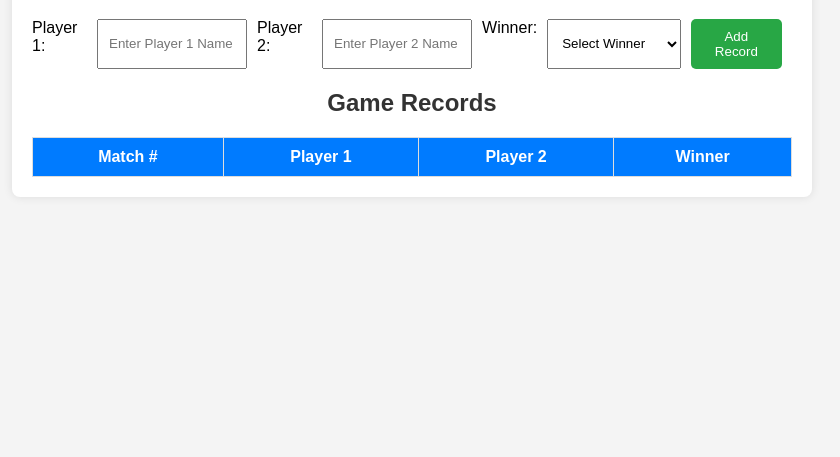
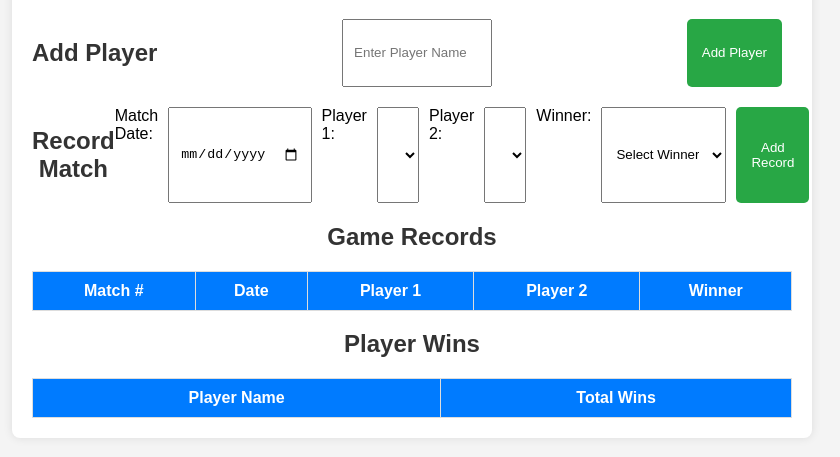
Before and after one commit to vikrant48/TT, a plain HTML site: page index.html in a window 1280 px wide. Shown: the part 131-588 px from the top of the page, without its empty margins (228-1068 px from the left). Drawn offline with Linux system fonts and the light colour scheme.

Commit message:
Update index.html

```diff
--- a/index.html
+++ b/index.html
@@ -10,12 +10,24 @@
     <div class="container">
         <h1>Table Tennis Game Record</h1>
 
+        <!-- Form to add a player -->
         <div class="form">
+            <h2>Add Player</h2>
+            <input type="text" id="newPlayer" placeholder="Enter Player Name" required>
+            <button onclick="addPlayer()">Add Player</button>
+        </div>
+
+        <!-- Form to record a match -->
+        <div class="form">
+            <h2>Record Match</h2>
+            <label for="date">Match Date:</label>
+            <input type="date" id="date" required>
+
             <label for="player1">Player 1:</label>
-            <input type="text" id="player1" placeholder="Enter Player 1 Name" required>
+            <select id="player1" required></select>
 
             <label for="player2">Player 2:</label>
-            <input type="text" id="player2" placeholder="Enter Player 2 Name" required>
+            <select id="player2" required></select>
 
             <label for="winner">Winner:</label>
             <select id="winner">
@@ -27,11 +39,13 @@
             <button onclick="addRecord()">Add Record</button>
         </div>
 
+        <!-- Game records table -->
         <h2>Game Records</h2>
         <table id="recordsTable">
             <thead>
                 <tr>
                     <th>Match #</th>
+                    <th>Date</th>
                     <th>Player 1</th>
                     <th>Player 2</th>
                     <th>Winner</th>
@@ -41,6 +55,20 @@
                 <!-- Records will be dynamically added here -->
             </tbody>
         </table>
+
+        <!-- Player wins table -->
+        <h2>Player Wins</h2>
+        <table id="playerWinsTable">
+            <thead>
+                <tr>
+                    <th>Player Name</th>
+                    <th>Total Wins</th>
+                </tr>
+            </thead>
+            <tbody>
+                <!-- Player win records will be dynamically added here -->
+            </tbody>
+        </table>
     </div>
 
     <script src="script.js"></script>
```
